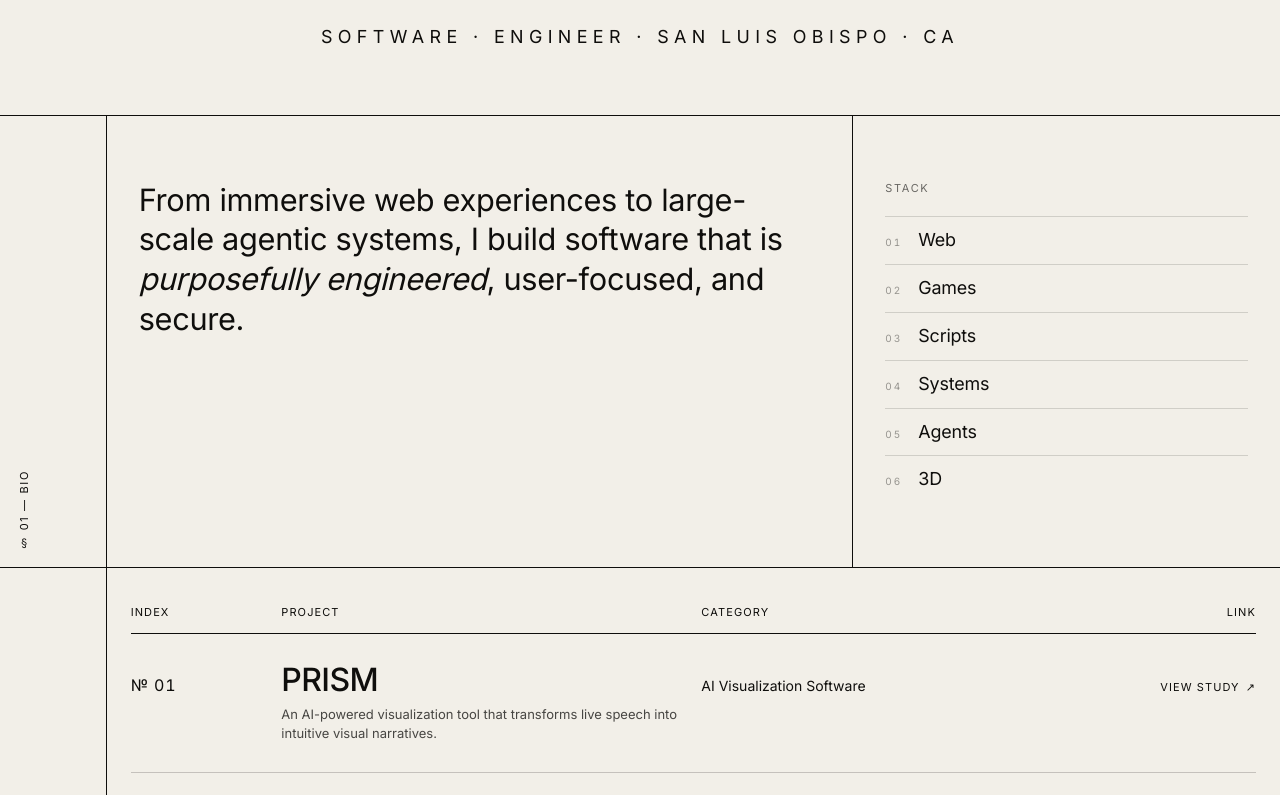
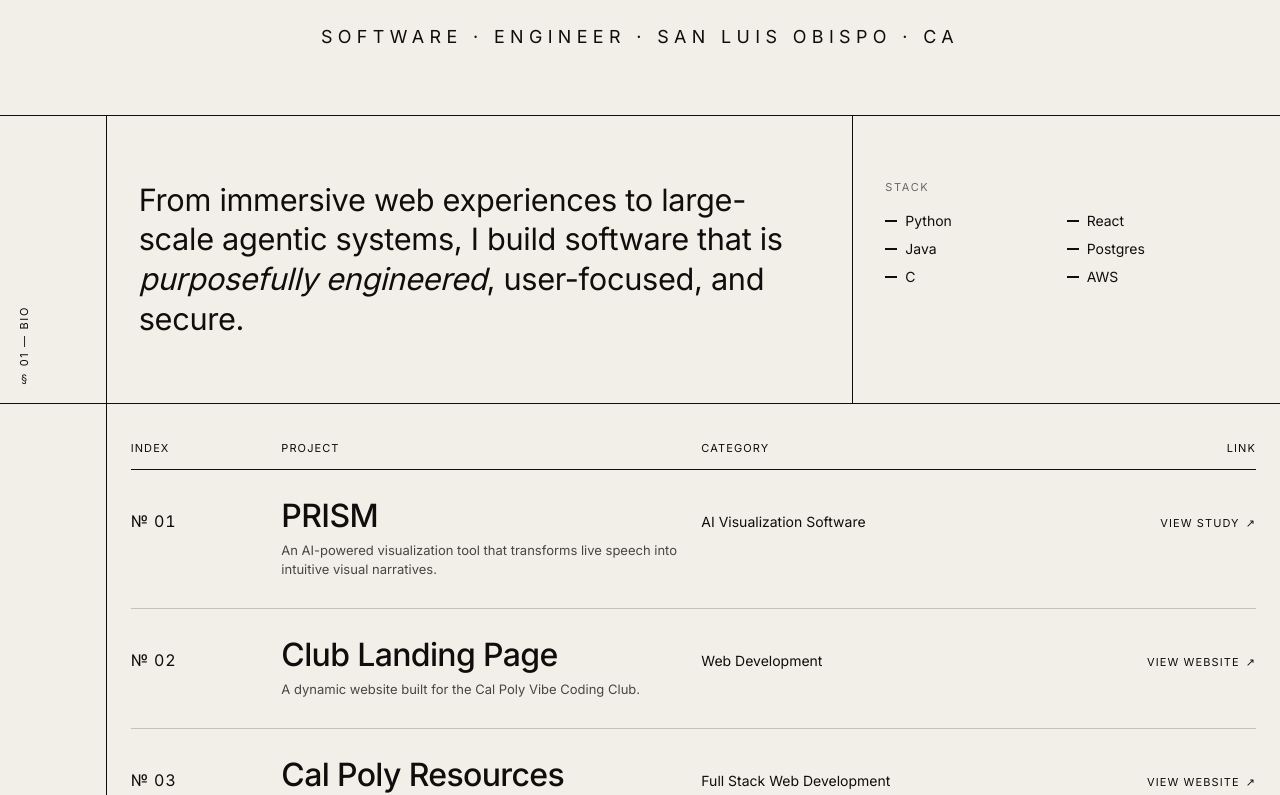
Before and after one commit to kylem148/kyle-morgan.me, a Next.js app: page / in a window 1280 px wide. Shown: the part 685-1480 px from the top of the page. Built offline with nearby package versions, Linux system fonts and the light colour scheme.

Commit message:
feat: update bio

```diff
--- a/src/app/components/sections/Bio.tsx
+++ b/src/app/components/sections/Bio.tsx
@@ -1,6 +1,6 @@
 import SectionRail from "../ui/SectionRail";
 
-const STACK = ["Web", "Games", "Scripts", "Systems", "Agents", "3D"];
+const STACK = ["Python", "React", "Java", "Postgres", "C", "AWS"];
 
 export default function Bio() {
   return (
@@ -15,19 +15,15 @@ export default function Bio() {
         <em className="italic">purposefully engineered</em>, user-focused, and
         secure.
       </div>
-      <div className="col-span-12 md:col-span-4 px-6 md:px-8 py-10 md:py-16">
-        <div className="mb-5 text-[11px] uppercase tracking-[0.15em] opacity-60">
+      <div className="col-span-12 md:col-span-4 px-6 md:px-8 py-10 md:py-16 text-sm">
+        <div className="mb-4 text-[11px] uppercase tracking-[0.15em] opacity-60">
           Stack
         </div>
-        <ul className="divide-y divide-[#0f0e0c]/15 border-t border-[#0f0e0c]/15">
-          {STACK.map((s, i) => (
-            <li key={s} className="flex items-baseline gap-4 py-2.5">
-              <span className="text-[10px] tabular-nums uppercase tracking-[0.2em] opacity-40">
-                {String(i + 1).padStart(2, "0")}
-              </span>
-              <span className="text-[clamp(16px,1.4vw,22px)] tracking-[-0.01em]">
-                {s}
-              </span>
+        <ul className="grid grid-cols-2 gap-y-2">
+          {STACK.map((s) => (
+            <li key={s} className="flex items-center gap-2">
+              <span className="h-[2px] w-3 bg-[#0f0e0c]" />
+              {s}
             </li>
           ))}
         </ul>
--- a/src/app/components/sections/Works.tsx
+++ b/src/app/components/sections/Works.tsx
@@ -16,8 +16,9 @@ export default function Works({ hoverIdRef }: Props) {
   const [cursor, setCursor] = useState({ x: 0, y: 0 });
 
   const handleEnter = useCallback(
-    (p: Project) => {
+    (p: Project, pos?: { x: number; y: number }) => {
       hoverIdRef.current = p.graphId;
+      if (pos) setCursor(pos);
       setHoverProject(p);
     },
     [hoverIdRef],
--- a/src/app/components/ui/ProjectRow.tsx
+++ b/src/app/components/ui/ProjectRow.tsx
@@ -6,7 +6,7 @@ import type { Project } from "@/content/projects";
 type Props = {
   project: Project;
   active: boolean;
-  onEnter: (p: Project) => void;
+  onEnter: (p: Project, pos?: { x: number; y: number }) => void;
   onLeave: () => void;
 };
 
@@ -19,7 +19,9 @@ export default function ProjectRow({ project, active, onEnter, onLeave }: Props)
       href={project.link}
       target={project.link.startsWith("http") ? "_blank" : undefined}
       rel={project.link.startsWith("http") ? "noopener noreferrer" : undefined}
-      onPointerEnter={() => onEnter(project)}
+      onPointerEnter={(e) =>
+        onEnter(project, { x: e.clientX, y: e.clientY })
+      }
       onPointerLeave={onLeave}
       onFocus={() => onEnter(project)}
       onBlur={onLeave}
```
